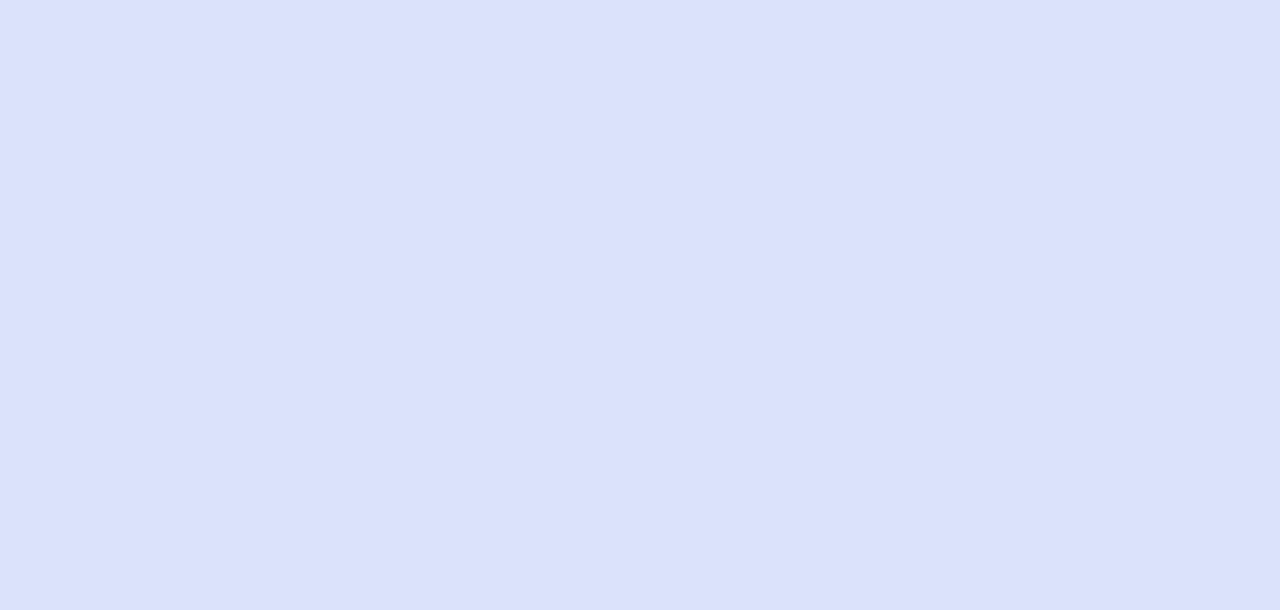
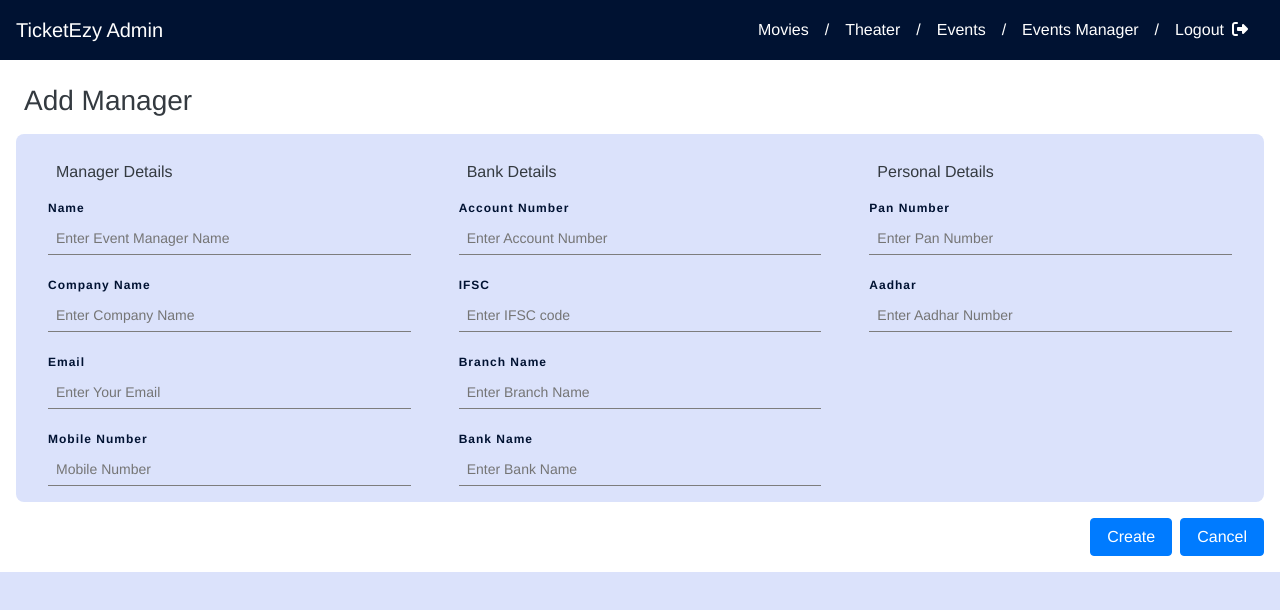
Before and after one commit to 4khil-Ak/ticketezyadmin, a React (Create React App) app: page /addmanager in a window 1280 px wide. Before the commit this address had no page. Shown: the top 610 px of the page. Built offline with nearby package versions, Linux system fonts and the light colour scheme; a web font is replaced by a local one.

Commit message:
initial commit minor changes made

```diff
--- a/package.json
+++ b/package.json
@@ -9,6 +9,7 @@
   "main": "src/index.js",
   "dependencies": {
     "react": "17.0.2",
+    "react-bootstrap": "2.0.4",
     "react-dom": "17.0.2",
     "react-router-dom": "6.2.1",
     "react-scripts": "4.0.0",
--- a/src/App.js
+++ b/src/App.js
@@ -5,12 +5,14 @@ import Admin from "./Pages/Admin";
 import Events from "./Pages/Events";
 import EventsManager from "./Pages/EventsManager";
 import AddEvent from "./Pages/AddEvent";
+import AddManager from "./Pages/AddManager";
 
 export default function App() {
   return (
     <div className="App">
       <Routes>
         <Route path="/" element={<Admin />}>
+          <Route path="addmanager" element={<AddManager />}></Route>
           <Route path="eventsmanager" element={<EventsManager />}></Route>
           <Route path="addevent" element={<AddEvent />}></Route>
           <Route path="events" element={<Events />}></Route>
--- a/src/Component/Navbar/Navbar.js
+++ b/src/Component/Navbar/Navbar.js
@@ -15,8 +15,9 @@ const Navbar = () => {
         type="button"
         data-toggle="collapse"
         data-target="#collapsibleNavbar"
+        style={{ outline: "0" }}
       >
-        <span class="navbar-toggler-icon"></span>
+        <span class="fa fa-bars text-light"></span>
       </button>
 
       {/* <!-- Navbar links --> */}
@@ -27,7 +28,7 @@ const Navbar = () => {
               Movies
             </Link>
           </li>
-          <li class="nav-item">
+          <li class="nav-item d-none d-md-block">
             <span class="nav-link px-0">/</span>
           </li>
           <li class="nav-item">
@@ -35,7 +36,7 @@ const Navbar = () => {
               Theater
             </Link>
           </li>
-          <li class="nav-item">
+          <li class="nav-item d-none d-md-block">
             <span class="nav-link px-0">/</span>
           </li>
           <li class="nav-item">
@@ -43,7 +44,7 @@ const Navbar = () => {
               Events
             </Link>
           </li>
-          <li class="nav-item">
+          <li class="nav-item d-none d-md-block">
             <span class="nav-link px-0">/</span>
           </li>
           <li class="nav-item">
@@ -51,7 +52,7 @@ const Navbar = () => {
               Events Manager
             </Link>
           </li>
-          <li class="nav-item">
+          <li class="nav-item d-none d-md-block">
             <span class="nav-link px-0">/</span>
           </li>
           <li class="nav-item">
--- a/src/Pages/AddEvent.js
+++ b/src/Pages/AddEvent.js
@@ -13,6 +13,26 @@ const AddEvent = () => {
       setImage(URL.createObjectURL(event.target.files[0]));
     }
   };
+  let Image = "";
+  if (image !== null) {
+    Image = (
+      <>
+        {" "}
+        <img
+          src={image}
+          className="position-relative"
+          alt="preview"
+          style={{ zIndex: "2" }}
+        />
+      </>
+    );
+  } else {
+    Image = (
+      <>
+        <small>Upload a imgae to continue</small>
+      </>
+    );
+  }
   return (
     <>
       <div className="details p-3" style={{ background: "#fff" }}>
@@ -31,17 +51,21 @@ const AddEvent = () => {
                   Add Event Banner Image and Gallery Images
                 </p>
               </div>
-              <div className="col-6 row p-0" style={{ maxWidth: "100%" }}>
+              <div className="col-6 row p-2" style={{ maxWidth: "100%" }}>
                 <div
-                  className="position-relative"
+                  className="position-relative w-100 banner"
                   style={{ height: "300px", overflow: "hidden" }}
                 >
                   <input
                     type="file"
                     onChange={onImageChange}
                     className="filetype"
+                    id="uploadimg"
                   />
-                  <img src={image} alt="preview" />
+                  <label className="uplabel" htmlFor="uploadimg">
+                    <i className="fa fa-upload fa-3x"></i>
+                  </label>
+                  {Image}
                 </div>
               </div>
               <div className="col-5 row p-0" style={{ maxWidth: "100%" }}></div>
--- /dev/null
+++ b/src/Pages/AddManager.js
@@ -0,0 +1,125 @@
+import React from "react";
+
+const AddManager = () => {
+  return (
+    <>
+      <div className="details p-3" style={{ background: "#fff" }}>
+        <h3 className="text-dark p-2">Add Manager</h3>
+        <div
+          className="d-flex flex-wrap p-2"
+          style={{ background: "var(--secondary)", borderRadius: "8px" }}
+        >
+          <div className="col-md-4 row p-2 px-4">
+            <p className="text-dark p-2 w-100">Manager Details</p>
+            <div className="d-flex w-100 flex-column mb-md-3">
+              <label htmlfor="name">name</label>
+              <input
+                className="m-0 px-2"
+                type="text"
+                id="name"
+                placeholder="Enter Event Manager Name"
+              />
+            </div>
+            <div className="d-flex w-100 flex-column mb-md-3">
+              <label htmlfor="companyname">Company Name</label>
+              <input
+                className="m-0 px-2"
+                type="text"
+                id="companyname"
+                placeholder="Enter Company Name"
+              />
+            </div>
+            <div className="d-flex w-100 flex-column mb-md-3">
+              <label htmlfor="email">Email</label>
+              <input
+                className="m-0 px-2"
+                type="email"
+                id="email"
+                placeholder="Enter Your Email"
+              />
+            </div>
+            <div className="d-flex w-100 flex-column">
+              <label htmlfor="number">Mobile Number</label>
+              <input
+                className="m-0 px-2"
+                type="number"
+                id="number"
+                placeholder="Mobile Number"
+              />
+            </div>
+          </div>
+          <div className="col-md-4 row p-2 px-4">
+            <p className="text-dark p-2 w-100">Bank Details</p>
+            <div className="d-flex w-100 flex-column mb-md-3">
+              <label htmlfor="account">Account Number</label>
+              <input
+                className="m-0 px-2"
+                type="text"
+                id="account"
+                placeholder="Enter Account Number"
+              />
+            </div>
+            <div className="d-flex w-100 flex-column mb-md-3">
+              <label htmlfor="ifsc">IFSC</label>
+              <input
+                className="m-0 px-2"
+                type="text"
+                id="ifsc"
+                placeholder="Enter IFSC code"
+              />
+            </div>
+            <div className="d-flex w-100 flex-column mb-md-3">
+              <label htmlfor="branch">Branch Name</label>
+              <input
+                className="m-0 px-2"
+                type="text"
+                id="branch"
+                placeholder="Enter Branch Name"
+              />
+            </div>
+            <div className="d-flex w-100 flex-column">
+              <label htmlfor="bank">Bank Name</label>
+              <input
+                className="m-0 px-2"
+                type="text"
+                id="bank"
+                placeholder="Enter Bank Name"
+              />
+            </div>
+          </div>
+          <div className="col-md-4 row p-2 px-4 align-self-start">
+            <p className="text-dark p-2 w-100">Personal Details</p>
+            <div className="d-flex w-100 flex-column mb-md-3">
+              <label htmlfor="pan">Pan Number</label>
+              <input
+                className="m-0 px-2"
+                type="number"
+                id="pan"
+                placeholder="Enter Pan Number"
+              />
+            </div>
+            <div className="d-flex w-100 flex-column">
+              <label htmlfor="aadhar">Aadhar</label>
+              <input
+                className="m-0 px-2"
+                type="text"
+                id="aadhar"
+                placeholder="Enter Aadhar Number"
+              />
+            </div>
+          </div>
+        </div>
+        <div className="row justify-content-end pt-3">
+          <button className="btn btn-primary mr-2 px-3" type="submit">
+            Create
+          </button>
+          <button className="btn btn-primary px-3" type="submit">
+            Cancel
+          </button>
+        </div>
+      </div>
+    </>
+  );
+};
+
+export default AddManager;
--- a/src/Pages/Events.js
+++ b/src/Pages/Events.js
@@ -33,7 +33,7 @@ const Events = () => {
             <input type="date" placeholder="pick" id="date" />
           </div>
         </div>
-        <div className="grid-viewisection row">
+        <div className="grid-view-section row">
           <DetailsCard editModal={onChangeHandler} />
           <DetailsCard editModal={onChangeHandler} />
           <DetailsCard editModal={onChangeHandler} />
--- a/src/Pages/EventsManager.js
+++ b/src/Pages/EventsManager.js
@@ -1,7 +1,28 @@
 import React from "react";
+import { useNavigate } from "react-router-dom";
+import Manager from "../Resusable/Manager";
 
 const EventsManager = () => {
-  return <></>;
+  let navigate = useNavigate();
+  const addNew = () => {
+    navigate("/addmanager");
+  };
+  return (
+    <>
+      <div className="container-fluid p-2">
+        <div className="filter-section-header row py-2">
+          <div className="header-options add-btn" onClick={addNew}>
+            Add New Manager
+          </div>
+          <div className="header-options all">All</div>
+          <div className="header-options active">Blocked</div>
+        </div>
+        <div className="grid-view-section row">
+          <Manager />
+        </div>
+      </div>
+    </>
+  );
 };
 
 export default EventsManager;
--- /dev/null
+++ b/src/Resusable/Manager.js
@@ -0,0 +1,31 @@
+import React from "react";
+
+const Manager = (props) => {
+  return (
+    <>
+      <div className="col-sm-6 col-md-3 px-3 py-2">
+        <div className="card box-shadow p-2">
+          {/* <img src="/images/events.png" className="card-img" alt="section" /> */}
+          <div className="pb-2">
+            <p className="name f-600">Manager Name</p>
+            <p className="company">Company Name</p>
+            <p className="number">1234567890</p>
+            <p className="eventno">
+              Number of events <span className="f-600">:&ensp;3</span>
+            </p>
+          </div>
+          <div className="card-footer bg-transparent row py-2">
+            <i className="footer-icon fas fa-eye text-primary"></i>
+            <i
+              className="footer-icon fas fa-edit text-secondary"
+              onClick={props.editModal}
+            ></i>
+            <i className="footer-icon fa fa-trash ml-auto mr-0  text-danger"></i>
+          </div>
+        </div>
+      </div>
+    </>
+  );
+};
+
+export default Manager;
--- a/src/styles.css
+++ b/src/styles.css
@@ -106,6 +106,18 @@ img {
 
 .cursor-pointer {
   cursor: pointer;
+}
+
+.loader {
+  position: absolute;
+  z-index: 100;
+  transform: scale(0.15);
+  margin: auto;
+  left: 0;
+  right: 0;
+  top: 0;
+  bottom: 0;
+  height: fit-content;
 }
 
 /* ---- navbar ------- */
@@ -282,6 +294,31 @@ img {
   text-align: center;
 }
 
+.details .filetype {
+  position: absolute;
+  width: 0;
+  height: 0;
+  opacity: 0;
+}
+
+.details .uplabel {
+  position: absolute;
+  color: #fff;
+  width: fit-content;
+  height: fit-content;
+  margin: auto;
+  top: 0;
+  bottom: 0;
+  left: 0;
+  right: 0;
+  z-index: 1;
+  cursor: pointer;
+}
+
+.details .banner:hover .uplabel {
+  z-index: 3;
+}
+
 @media only screen and (max-width: 992px) {
   .details input,
   .details textarea {
```
Also changed, not shown: src/UI/Loader.js (added, +12 -0 lines), public/images/giphy.webp (added), public/images/loader.gif (added).
